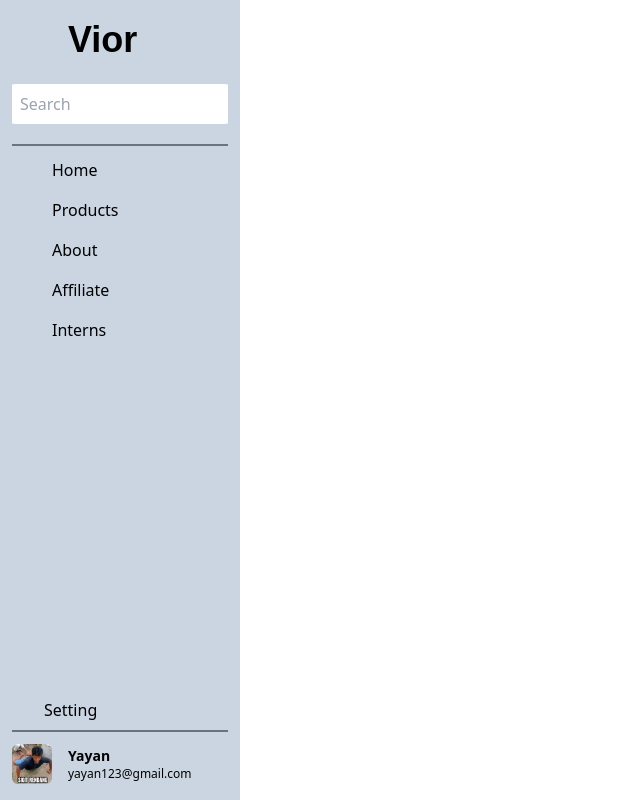
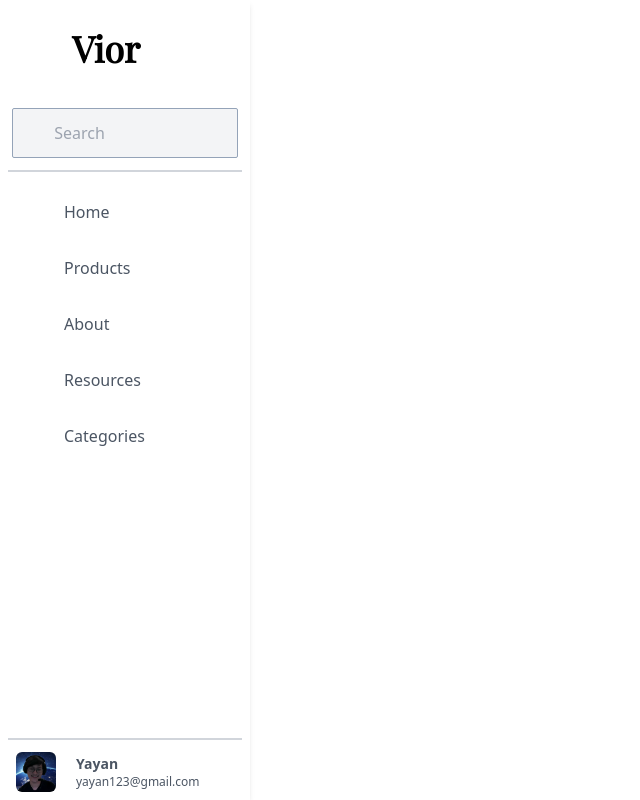
Before and after one commit to QuiteWTan/Viora, a React (Vite) app in the folder vior/: page / in a window 1280 px wide. Shown: the whole page, without its empty margins (0-640 px from the left). Built offline with nearby package versions, Linux system fonts and the light colour scheme; some icons are missing; a web font is replaced by a local one.

Commit message:
feat(navbar) : added slider

```diff
--- a/vior/src/Navbar.jsx
+++ b/vior/src/Navbar.jsx
@@ -2,79 +2,138 @@ import LogoB from '../src/assets/VectorB.png'
 import 'boxicons';
 import { useState } from 'react';
 import { Link} from 'react-scroll'
-import Profile from '../src/assets/Profile.jpg'
+import Profile from '../src/assets/Profile.png'
 
 const Navbar = () => {
     const [MenuIcon,setMenuIcon] = useState(true);
-    const [SubMenu, setSubMenu] = useState(true);
-    const [SubMenu1, setSubMenu1] = useState(true);
-    const [SubMenu2, setSubMenu2] = useState(true);
-    const SubMenuList = [SubMenu,SubMenu1,SubMenu2]
-    const [Index, setIndex] = useState(true)
+    const [SubMenuList, setSubMenu] = useState([true,true,true]);
 
-    const MenuStyle = ['flex flex-col mx-3 px-6 mt-3 py-1 gap-y-2 border-gray-500 border-l-2 h-0 hidden','flex flex-col mx-3 px-6 mt-3 py-1 gap-y-2 border-gray-500 border-l-2 h-auto ']
+    const DropDown = (index) => {
+        const updatedList = [...SubMenuList];
+        updatedList[index] = !updatedList[index];
+        for (let i = 0; i < SubMenuList.length; i++) {
+            if (i !== index && !updatedList[i]) {
+                updatedList[i] = !updatedList[i];
+            }
+          }
+        setSubMenu(updatedList);
+    }
+    const MenuStyle = ['flex flex-col mx-7 px-5 my-1 py-2 gap-y-1 border-gray-400 border-l-2 h-0 hidden ','flex flex-col mx-7 px-5 my-1 py-2 gap-y-1 border-gray-400 border-l-2 h-auto ']
+    const NavStyle = ['fixed top-0 left-0 h-full w-[250px] bg-[#ffff4] pt-4 pb-2 shadow-md text-gray-600 px-2 transition-width duration-300 delay-400 overflow-hidden','fixed top-0 left-0 h-full w-[73px] bg-[#ffff4] pt-4 pb-2 shadow-md text-gray-600 px-2 transition-width duration-300']
+
     const NavListTop = [
-        {icon: <box-icon type='solid' name='grid-alt'></box-icon> ,name : "Home"        ,link:"/"},
-        {icon: <box-icon type='solid' name='grid-alt'></box-icon> ,name : "Products"    ,link:"/",Type:<box-icon name='chevron-down' onClick={() => setSubMenu(!SubMenu)}></box-icon>, Sub1: "New1", Sub2: "New2",Sub3 : "New4", Sub1Link:"/",Sub2Link:"/",Sub3Link:"/"},
-        {icon: <box-icon type='solid' name='grid-alt'></box-icon> ,name : "About"       ,link:"/",Type:<box-icon name='chevron-down' onClick={() => setSubMenu1(!SubMenu1)}></box-icon>, Sub1: "New1", Sub2: "New2",Sub3 : "New4", Sub1Link:"/",Sub2Link:"/",Sub3Link:"/"},
-        {icon: <box-icon type='solid' name='grid-alt'></box-icon> ,name : "Affiliate"   ,link:"/",Type:<box-icon name='chevron-down' onClick={() => setSubMenu2(!SubMenu2)}></box-icon>, Sub1: "New1", Sub2: "New2",Sub3 : "New4", Sub1Link:"/",Sub2Link:"/",Sub3Link:"/"},
-        {icon: <box-icon type='solid' name='grid-alt'></box-icon> ,name : "Interns"     ,link:"/"}
+    {
+        icon: <box-icon type='solid' name='grid-alt'></box-icon> ,
+        name : "Home"        ,
+        link:"/"
+    },
+        {
+            icon: <box-icon name='buildings'></box-icon> ,
+            name : "Products"    ,
+            link:"/",
+            Type:true,
+            Sub1: "Kost",
+            Sub2: "Apartment",
+            Sub3 : "Rent House",
+            Sub1Link:"/",
+            Sub2Link:"/",
+            Sub3Link:"/"
+        },
+        {
+            icon: <box-icon name='user-pin'></box-icon> ,
+            name : "About"       ,
+            link:"/",
+            Type:true,
+            Sub1: "Instagram",
+            Sub2: "Twitter",
+            Sub3 : "Facebook",
+            Sub1Link:"/",
+            Sub2Link:"/",
+            Sub3Link:"/"},
+        {
+            icon: <box-icon type='solid' name='inbox'></box-icon> ,
+            name : "Resources"   ,
+            link:"/",
+            Type:true,
+            Sub1: "Affiliate",
+            Sub2: "Help Center",
+            Sub3 : "Contact",
+            Sub4:"Services",
+            Sub1Link:"/",
+            Sub2Link:"/",
+            Sub3Link:"/",
+            Sub4Link: "/"},
+        {
+            icon: <box-icon name='category' ></box-icon> ,
+            name : "Categories"     ,
+            link:"/"
+        }
     ]
 
     return(
-        <nav className='fixed top-0 left-0 h-full w-[240px] bg-slate-300 py-4 px-3'>
+        <nav className={MenuIcon ? NavStyle[0] : NavStyle[1] }>
             <header className='flex flex-col relative h-full'>
                 <div className='flex justify-between'>
-                    <div className='flex flex-row items-center'>
-                            <box-icon type='solid' name='cube' size="lg"></box-icon>
-                            <h1 className='font-poppins text-4xl font-bold px-2'>Vior</h1>
+                    <div className='flex flex-row items-center px-2 py-2'>
+                        <box-icon type='solid' name='cube' size="lg"></box-icon>
+                        <h1 className='font-play text-4xl font-bold px-2 text-black'>{MenuIcon ? 'Vior' : ''}</h1>
                     </div>
                     <div onClick={() => setMenuIcon(!MenuIcon)}>
                         {MenuIcon ? <box-icon name='x'></box-icon> : <box-icon name='menu' ></box-icon>}
                     </div>
                 </div>
-                <div className='py-5 border-solid border-gray-500 border-b-2'>
-                    <input type="text" placeholder='Search' className='p-2 rounded-sm outline-slate-400 w-full'/>
+                <div className='mt-4 py-3 border-solid border-gray-300 border-b-2 px-1'>
+                    <div className='bg-gray-100 flex flex-row items-center px-3 py-3 rounded-sm border-slate-400 border-[1px] '>
+                        {
+                        MenuIcon ?
+                        <box-icon name='search-alt-2' className="p-2"></box-icon> :
+                        <box-icon name='search-alt-2' animation='tada' className="p-2"></box-icon>
+                        }
+                        {
+                        MenuIcon ?
+                        <input type="text" placeholder='Search' className=' rounded-sm outline-none w-full bg-transparent text-black px-2'/>
+                        : ''
+                        }
+
+                    </div>
                 </div>
-                <div className='flex flex-col justify-between h-full'>
-                    <div className='py-3 flex flex-col gap-y-4'>
+                <div className='flex flex-col justify-between h-full '>
+                    <div className='py-3 flex flex-col'>
                         {NavListTop.map((Nav, index) => (
-                            <div key={index} >
-                                <div className='flex flex-row justify-between items-center'>
-                                    <Link to={Nav.link} className='flex flex-row gap-x-4'>
+                            <div key={index} className=' hover:bg-slate-200 rounded-md transition ease-in-out duration-500 overflow-hidden py-1'>
+                                <div className='flex flex-row justify-between items-center py-3 px-4'>
+                                    <Link to={Nav.link} className='flex flex-row gap-x-4  '>
                                         {Nav.icon}
                                         <p>{Nav.name}</p>
                                     </Link>
-                                    {Nav.Type}
+                                    {Nav.Type? <box-icon name='chevron-down' onClick={() => DropDown(index-1)}></box-icon> : ''}
                                 </div>
                                 {
                                     MenuIcon?
                                     Nav.Sub1?
                                     <div className={SubMenuList[index-1] ? MenuStyle[0] : MenuStyle[1]}>
-                                        <Link to={Nav.Sub1Link}>{Nav.Sub1}</Link>
-                                        <Link to={Nav.Sub2Link}>{Nav.Sub2}</Link>
-                                        <Link to={Nav.Sub3Link}>{Nav.Sub3}</Link>
+                                        <Link to={Nav.Sub1Link} className='hover:bg-slate-300 px-2 py-1 rounded-sm transition ease-in-out delay-200'>{Nav.Sub1}</Link>
+                                        <Link to={Nav.Sub2Link} className='hover:bg-slate-300 px-2 py-1 rounded-sm transition ease-in-out delay-200'>{Nav.Sub2}</Link>
+                                        <Link to={Nav.Sub3Link} className='hover:bg-slate-300 px-2 py-1 rounded-sm transition ease-in-out delay-200'>{Nav.Sub3}</Link>
+                                        <Link to={Nav.Sub4Link} className='hover:bg-slate-300 px-2 py-1 rounded-sm transition ease-in-out delay-200'>{Nav.Sub4}</Link>
                                     </div> : ''
                                     : ''
                                 }
                             </div>
                         ))}
                     </div>
-                    <div className='flex flex-col'>
-                        <Link to='/' className='flex flex-row items-center gap-x-2 py-2'>
-                            <box-icon name='cog' ></box-icon>
-                            <p>Setting</p>
-                        </Link>
-                        <div className='flex flex-row gap-x-4 items-center border-gray-500 border-t-2 pt-3'>
+
+
+                        <div className='flex flex-row gap-x-4 items-center border-gray-300 border-t-2 pt-3 px-2 overflow-hidden'>
                             <img src={Profile} alt="" className='w-10 h-10 rounded-md'/>
-                            <div className='flex flex-col'>
+                            <div className='flex flex-col px-1'>
                                 <h1 className='text-sm font-bold'>Yayan</h1>
                                 <p className='text-xs'>yayan123@gmail.com</p>
                             </div>
                             <box-icon name='log-out' ></box-icon>
                         </div>
                     </div>
-                </div>
+
             </header>
         </nav>
     )
```
Also changed, not shown: vior/src/assets/Profile.jpg (deleted), vior/src/assets/Profile.png (added).
